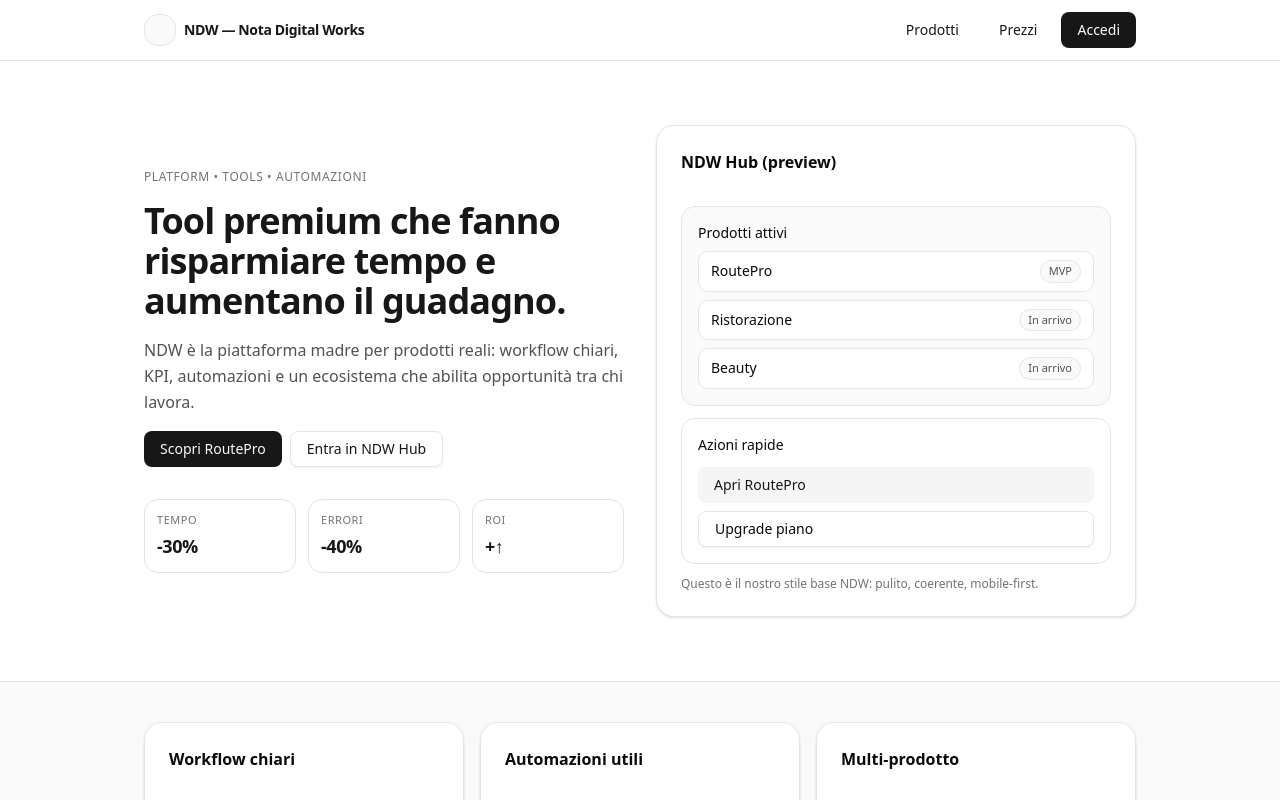
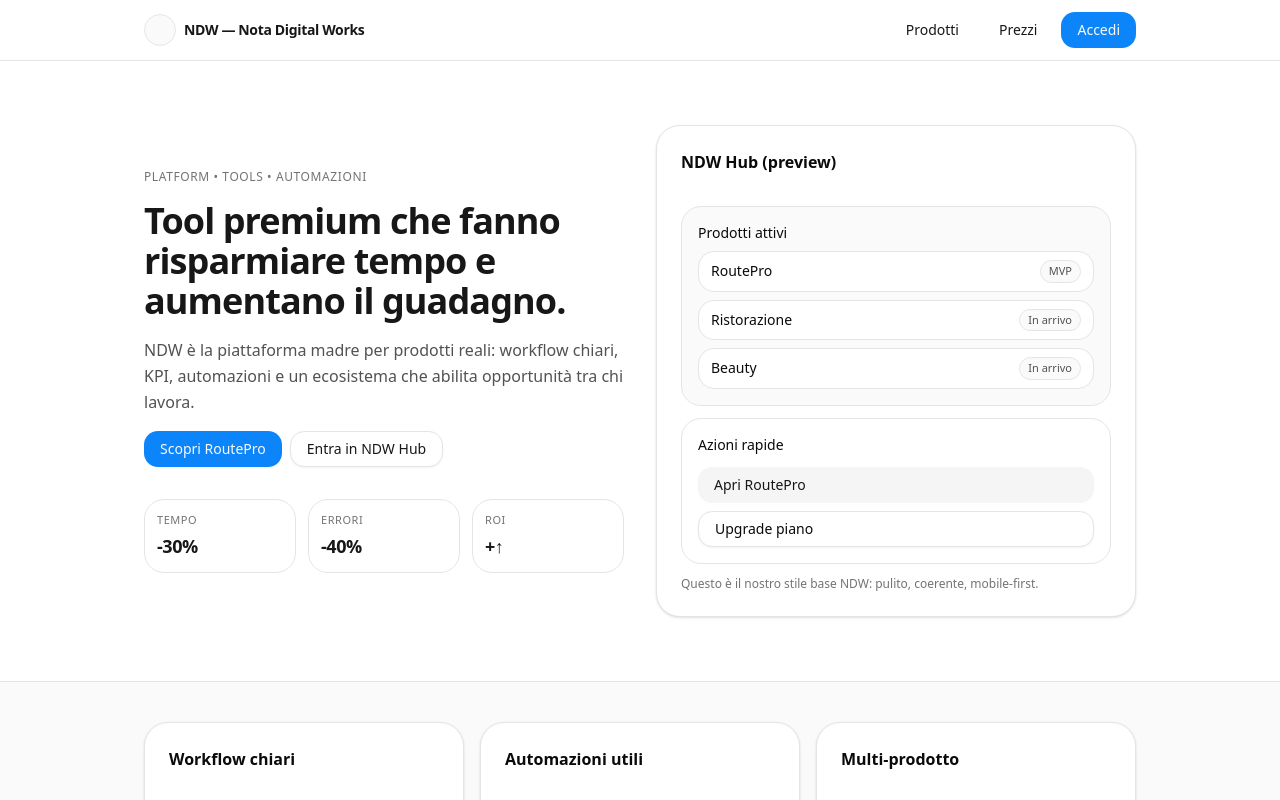
Before and after one commit to NDW-NotaDigitalWorks/ndw-core, a Next.js app: page / in a window 1280 px wide. Shown: the top 800 px of the page. Built offline with nearby package versions, Linux system fonts and the light colour scheme.

Commit message:
chore: NDW design tokens v1 (primary blue)

```diff
--- a/app/globals.css
+++ b/app/globals.css
@@ -8,6 +8,7 @@
   --color-foreground: var(--foreground);
   --font-sans: var(--font-geist-sans);
   --font-mono: var(--font-geist-mono);
+
   --color-sidebar-ring: var(--sidebar-ring);
   --color-sidebar-border: var(--sidebar-border);
   --color-sidebar-accent-foreground: var(--sidebar-accent-foreground);
@@ -16,27 +17,37 @@
   --color-sidebar-primary: var(--sidebar-primary);
   --color-sidebar-foreground: var(--sidebar-foreground);
   --color-sidebar: var(--sidebar);
+
   --color-chart-5: var(--chart-5);
   --color-chart-4: var(--chart-4);
   --color-chart-3: var(--chart-3);
   --color-chart-2: var(--chart-2);
   --color-chart-1: var(--chart-1);
+
   --color-ring: var(--ring);
   --color-input: var(--input);
   --color-border: var(--border);
+
   --color-destructive: var(--destructive);
+
   --color-accent-foreground: var(--accent-foreground);
   --color-accent: var(--accent);
+
   --color-muted-foreground: var(--muted-foreground);
   --color-muted: var(--muted);
+
   --color-secondary-foreground: var(--secondary-foreground);
   --color-secondary: var(--secondary);
+
   --color-primary-foreground: var(--primary-foreground);
   --color-primary: var(--primary);
+
   --color-popover-foreground: var(--popover-foreground);
   --color-popover: var(--popover);
+
   --color-card-foreground: var(--card-foreground);
   --color-card: var(--card);
+
   --radius-sm: calc(var(--radius) - 4px);
   --radius-md: calc(var(--radius) - 2px);
   --radius-lg: var(--radius);
@@ -46,31 +57,54 @@
   --radius-4xl: calc(var(--radius) + 16px);
 }
 
+/* NDW Design Tokens v1
+   - Primary: NDW Blue (#1F6FEB)
+   - Radius: premium (1rem)
+*/
 :root {
-  --radius: 0.625rem;
+  /* Premium radius */
+  --radius: 1rem;
+
+  /* Base */
   --background: oklch(1 0 0);
   --foreground: oklch(0.145 0 0);
+
+  /* Surfaces */
   --card: oklch(1 0 0);
   --card-foreground: oklch(0.145 0 0);
   --popover: oklch(1 0 0);
   --popover-foreground: oklch(0.145 0 0);
-  --primary: oklch(0.205 0 0);
+
+  /* NDW Primary (Blue) */
+  --primary: oklch(0.62 0.20 255);
   --primary-foreground: oklch(0.985 0 0);
+
+  /* Secondary / muted */
   --secondary: oklch(0.97 0 0);
   --secondary-foreground: oklch(0.205 0 0);
   --muted: oklch(0.97 0 0);
   --muted-foreground: oklch(0.556 0 0);
+
+  /* Accent */
   --accent: oklch(0.97 0 0);
   --accent-foreground: oklch(0.205 0 0);
+
+  /* System */
   --destructive: oklch(0.577 0.245 27.325);
   --border: oklch(0.922 0 0);
   --input: oklch(0.922 0 0);
-  --ring: oklch(0.708 0 0);
+
+  /* Ring aligned to NDW primary */
+  --ring: oklch(0.62 0.20 255);
+
+  /* Charts (lasciamo default per ora) */
   --chart-1: oklch(0.646 0.222 41.116);
   --chart-2: oklch(0.6 0.118 184.704);
   --chart-3: oklch(0.398 0.07 227.392);
   --chart-4: oklch(0.828 0.189 84.429);
   --chart-5: oklch(0.769 0.188 70.08);
+
+  /* Sidebar (default, poi lo brandizziamo in Hub) */
   --sidebar: oklch(0.985 0 0);
   --sidebar-foreground: oklch(0.145 0 0);
   --sidebar-primary: oklch(0.205 0 0);
@@ -78,41 +112,60 @@
   --sidebar-accent: oklch(0.97 0 0);
   --sidebar-accent-foreground: oklch(0.205 0 0);
   --sidebar-border: oklch(0.922 0 0);
-  --sidebar-ring: oklch(0.708 0 0);
+
+  /* Ring sidebar coerente */
+  --sidebar-ring: oklch(0.62 0.20 255);
 }
 
 .dark {
+  /* Base */
   --background: oklch(0.145 0 0);
   --foreground: oklch(0.985 0 0);
+
+  /* Surfaces */
   --card: oklch(0.205 0 0);
   --card-foreground: oklch(0.985 0 0);
   --popover: oklch(0.205 0 0);
   --popover-foreground: oklch(0.985 0 0);
-  --primary: oklch(0.922 0 0);
-  --primary-foreground: oklch(0.205 0 0);
+
+  /* NDW Primary */
+  --primary: oklch(0.72 0.20 255);
+  --primary-foreground: oklch(0.145 0 0);
+
+  /* Secondary / muted */
   --secondary: oklch(0.269 0 0);
   --secondary-foreground: oklch(0.985 0 0);
   --muted: oklch(0.269 0 0);
   --muted-foreground: oklch(0.708 0 0);
+
+  /* Accent */
   --accent: oklch(0.269 0 0);
   --accent-foreground: oklch(0.985 0 0);
+
+  /* System */
   --destructive: oklch(0.704 0.191 22.216);
   --border: oklch(1 0 0 / 10%);
   --input: oklch(1 0 0 / 15%);
-  --ring: oklch(0.556 0 0);
+
+  /* Ring aligned */
+  --ring: oklch(0.72 0.20 255);
+
+  /* Charts (default dark) */
   --chart-1: oklch(0.488 0.243 264.376);
   --chart-2: oklch(0.696 0.17 162.48);
   --chart-3: oklch(0.769 0.188 70.08);
   --chart-4: oklch(0.627 0.265 303.9);
   --chart-5: oklch(0.645 0.246 16.439);
+
+  /* Sidebar */
   --sidebar: oklch(0.205 0 0);
   --sidebar-foreground: oklch(0.985 0 0);
-  --sidebar-primary: oklch(0.488 0.243 264.376);
-  --sidebar-primary-foreground: oklch(0.985 0 0);
+  --sidebar-primary: oklch(0.72 0.20 255);
+  --sidebar-primary-foreground: oklch(0.145 0 0);
   --sidebar-accent: oklch(0.269 0 0);
   --sidebar-accent-foreground: oklch(0.985 0 0);
   --sidebar-border: oklch(1 0 0 / 10%);
-  --sidebar-ring: oklch(0.556 0 0);
+  --sidebar-ring: oklch(0.72 0.20 255);
 }
 
 @layer base {
```
